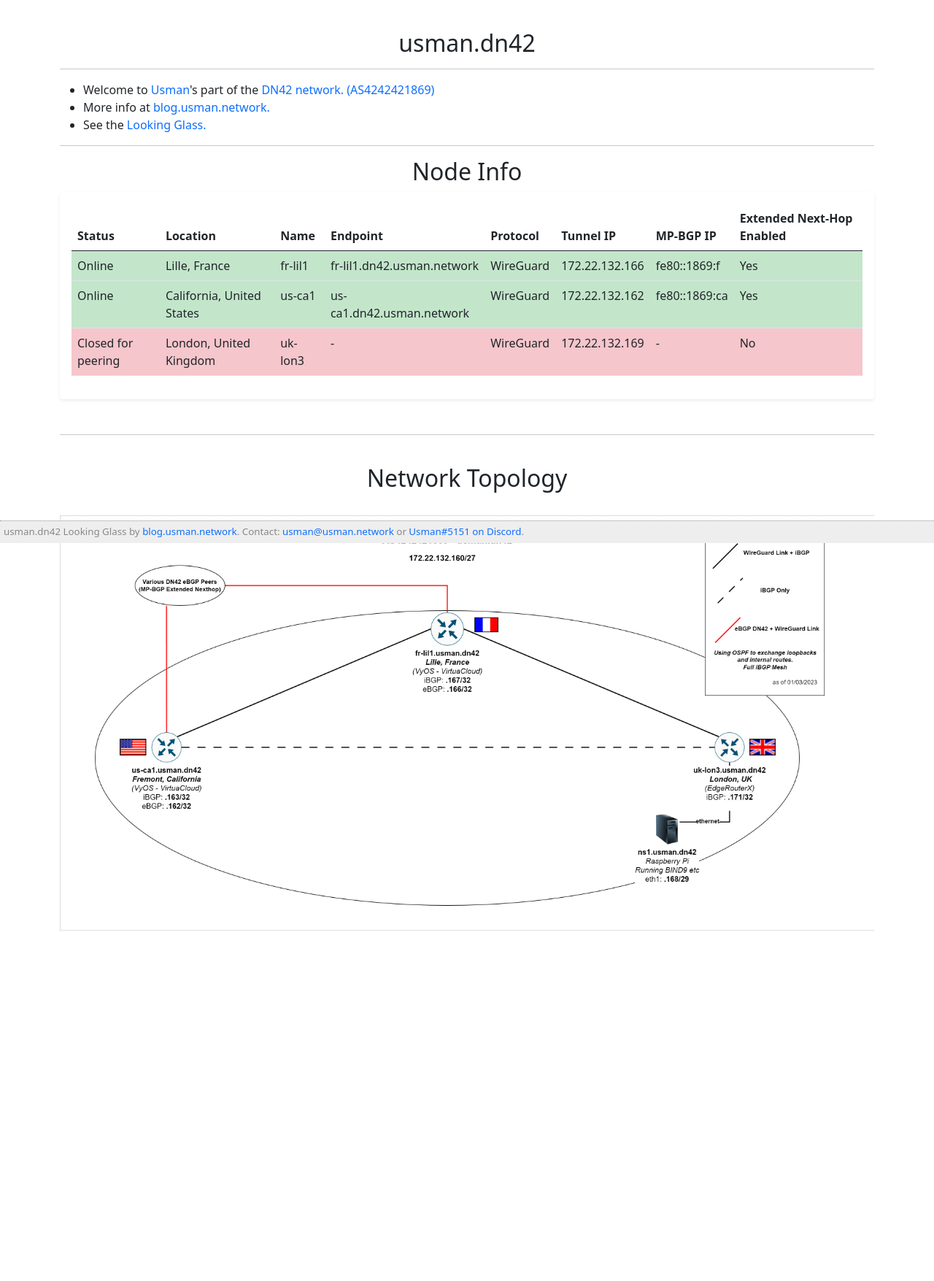
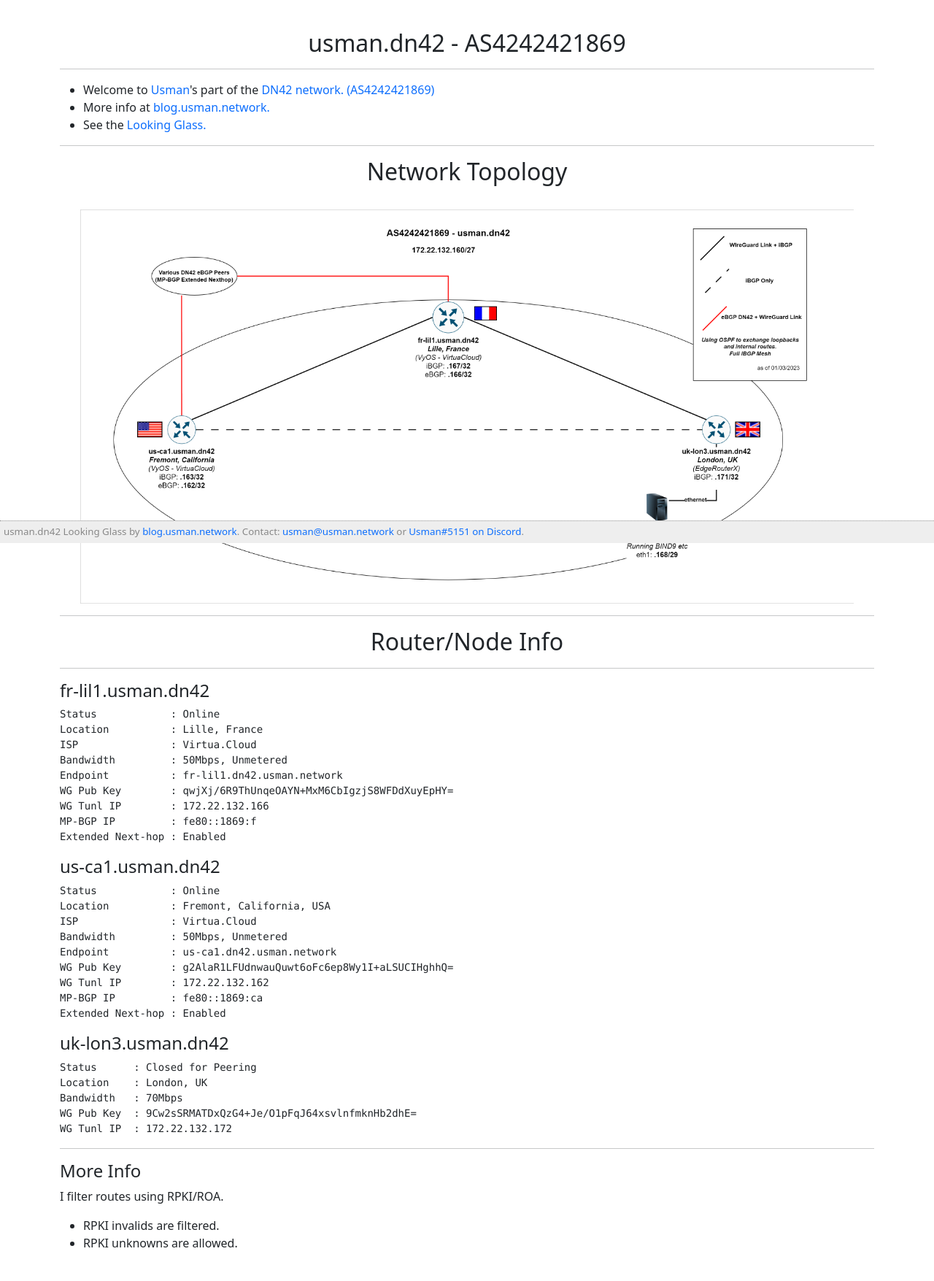
Before and after one commit to usman-u/dn42-lg, a Flask app: page / in a window 1280 px wide. Shown: the part 56-1811 px from the top of the page at 73% size. Before the commit the page ends 1331 px from the top, so only its background shows below. Run offline with Flask 3, Linux system fonts and the light colour scheme; some libraries are stand-ins or nearby versions.

Commit message:
ui stuff

```diff
--- a/templates/base.html
+++ b/templates/base.html
@@ -42,6 +42,12 @@
   box-shadow: none;
 }
 
+.center {
+  display: block;
+  margin-left: auto;
+  margin-right: auto;
+}
+
     </style>
 
 </head>
--- a/templates/index.html
+++ b/templates/index.html
@@ -3,80 +3,73 @@
 
 {% block content %}
 
-<h2> usman.dn42</h2>
+<h2> usman.dn42 - AS4242421869</h2>
 
 <hr>
 
 <ul>
-  <li>Welcome to <a target="_blank" rel="noopener" href="blog.usman.network">Usman</a>'s part of the <a target="_blank" rel="noopener" href="https://en.wikipedia.org/wiki/Dn42">DN42 network.</a>  <a href="https://explorer.burble.com/#/aut-num/AS4242421869">(AS4242421869) </a></li>
+  <li>Welcome to <a target="_blank" rel="noopener" href="https://blog.usman.network">Usman</a>'s part of the <a target="_blank" rel="noopener" href="https://en.wikipedia.org/wiki/Dn42">DN42 network.</a>  <a href="https://explorer.burble.com/#/aut-num/AS4242421869">(AS4242421869) </a></li>
   <li>More info at <a target="_blank" rel="noopener" href="https://blog.usman.network"> blog.usman.network. </a> </li>
-  <li>See the <a target="_blank" rel="noopener" href="{{ url_for('looking_glass') }}"> Looking Glass. </a> </li>
+  <li>See the <a href="{{ url_for('looking_glass') }}"> Looking Glass. </a> </li>
 </ul>
-
 <hr>
-
-<h2>Node Info</h2>
-
-<div class="p-3 mb-5 bg-body rounded shadow-sm">
-    <table  class="bgp table table-hover">
-        <thead class="thead-dark">
-            <tr>
-                <th scope="col">Status</th>
-                <th scope="col">Location</th>
-                <th scope="col">Name</th>
-                <th scope="col">Endpoint</th>
-                <th scope="col">Protocol</th>
-                <th scope="col">Tunnel IP</th>
-                <th scope="col">MP-BGP IP</th>
-                <th scope="col">Extended Next-Hop Enabled</th>
-            </tr>
-        </thead>
-        <tbody>
-            <div id="routers">
-                <tr style="background-color:#c3e6cb;" >
-                    <td> Online </td>
-                    <td> Lille, France </td>
-                    <td> fr-lil1 </td>
-                    <td> fr-lil1.dn42.usman.network </td>
-                    <td> WireGuard </td>
-                    <td> 172.22.132.166 </td>
-                    <td> fe80::1869:f </td>
-                    <td> Yes </td>
-                </tr>
-                <tr style="background-color:#c3e6cb;" >
-                    <td> Online </td>
-                    <td> California, United States </td>
-                    <td> us-ca1 </td>
-                    <td> us-ca1.dn42.usman.network </td>
-                    <td> WireGuard </td>
-                    <td> 172.22.132.162 </td>
-                    <td> fe80::1869:ca </td>
-                    <td> Yes </td>
-                </tr>
-                <tr style="background-color:#f5c6cb;" >
-                    <td> Closed for peering </td>
-                    <td> London, United Kingdom </td>
-                    <td> uk-lon3 </td>
-                    <td> - </td>
-                    <td> WireGuard </td>
-                    <td> 172.22.132.169 </td>
-                    <td> - </td>
-                    <td> No </td>
-                </tr>
-            </div>
-        </tbody>
-    </table>
-</div>
-
-<hr>
-
-<br>
 
 <h2> Network Topology</h2>
 <br>
 
-<img src="{{ url_for('static', filename='DN42.png') }}" alt="DN42 Network Map" width="100%" height="100%">
+<img src="{{ url_for('static', filename='DN42.png') }}" alt="DN42 Network Map" width="95%" height="95%" class="center">
 
-<br>
+
+<hr>
+<h2>Router/Node Info</h2>
+<hr>
+
+<h4>fr-lil1.usman.dn42</h4>
+<pre>
+Status            : Online
+Location          : Lille, France
+ISP               : Virtua.Cloud
+Bandwidth         : 50Mbps, Unmetered
+Endpoint          : fr-lil1.dn42.usman.network
+WG Pub Key        : qwjXj/6R9ThUnqeOAYN+MxM6CbIgzjS8WFDdXuyEpHY=
+WG Tunl IP        : 172.22.132.166
+MP-BGP IP         : fe80::1869:f
+Extended Next-hop : Enabled
+</pre>
+<h4> us-ca1.usman.dn42 </h4>
+
+<pre>
+Status            : Online
+Location          : Fremont, California, USA
+ISP               : Virtua.Cloud
+Bandwidth         : 50Mbps, Unmetered
+Endpoint          : us-ca1.dn42.usman.network
+WG Pub Key        : g2AlaR1LFUdnwauQuwt6oFc6ep8Wy1I+aLSUCIHghhQ=
+WG Tunl IP        : 172.22.132.162
+MP-BGP IP         : fe80::1869:ca
+Extended Next-hop : Enabled
+</pre>
+
+<h4>uk-lon3.usman.dn42</h4>
+<pre>
+Status      : Closed for Peering
+Location    : London, UK
+Bandwidth   : 70Mbps
+WG Pub Key  : 9Cw2sSRMATDxQzG4+Je/O1pFqJ64xsvlnfmknHb2dhE=
+WG Tunl IP  : 172.22.132.172
+</pre>
+
+<hr>
+
+<h4>More Info</h4>
+
+<p>I filter routes using RPKI/ROA.</p>
+
+<ul>
+    <li>RPKI invalids are filtered.</li>
+    <li>RPKI unknowns are allowed.</li>
+</ul>
+
+
 
 {% endblock%}
--- a/templates/navbar.html
+++ b/templates/navbar.html
@@ -9,13 +9,13 @@
         <div class="collapse navbar-collapse" id="navbarNavAltMarkup">
             <div class="navbar-nav">
                 <li class="nav-item">
-                    <a class="nav-link" target="_blank" rel="noopener" href="{{ url_for('index') }}">Home</a>
+                    <a class="nav-link" href="{{ url_for('index') }}">Home</a>
                 </li>
                 <li class="nav-item">
                     <a class="nav-link" href="{{ url_for('looking_glass') }}">Looking Glass</a>
                 </li>
                 <li class="nav-item">
-                    <a class="nav-link" href="https://stats.uptimerobot.com/kKmYWtkAw8">Live Node Status</a>
+                    <a class="nav-link" target="_blank" rel="noopener" href="https://stats.uptimerobot.com/kKmYWtkAw8">Live Node Status</a>
                 </li>
             </div>
         </div>
```
